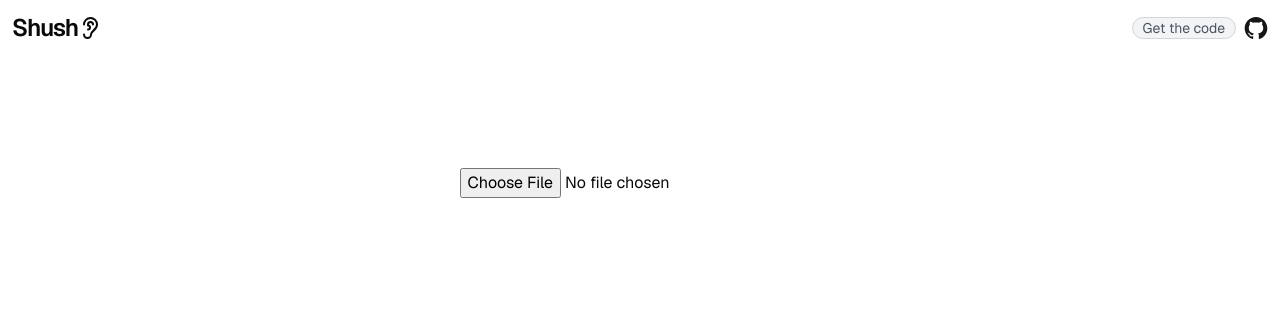
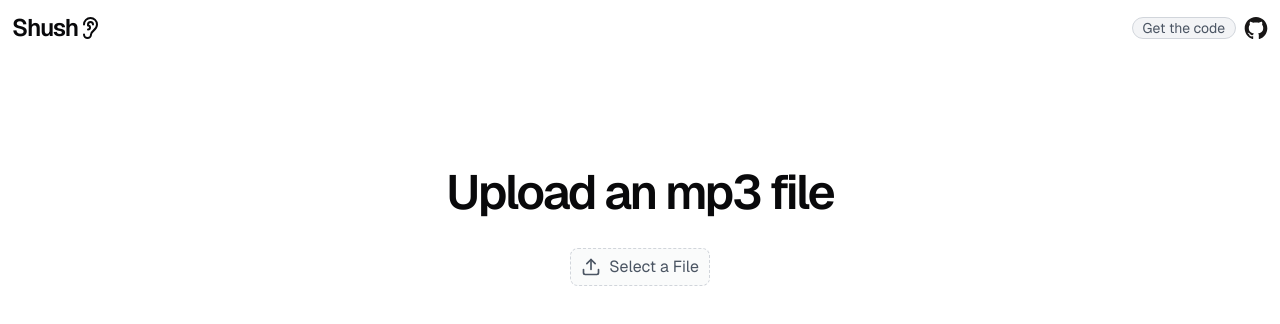
Before and after one commit to arihanv/Shush, a Next.js app in the folder shush/: page /tryit in a window 1280 px wide. Shown: the top 324 px of the page. Built offline with nearby package versions, Linux system fonts and the light colour scheme.

Commit message:
ui: improve audio upload ui

```diff
--- a/shush/app/tryit/page.tsx
+++ b/shush/app/tryit/page.tsx
@@ -1,21 +1,56 @@
 "use client";
 
-import { useState } from "react";
+import { useState, useRef } from "react";
 import Waveform from "@/components/waveform";
 import Stats from "@/components/stats";
+import { File, Upload } from "lucide-react";
 
 export default function TryIt() {
   const [file, setFile] = useState<File | undefined>();
+  const fileInputRef = useRef<HTMLInputElement>(null);
+
+  const handleButtonClick = () => {
+    if (fileInputRef.current) {
+      fileInputRef.current.click();
+    }
+  };
+
+  const handleFileUpload = (event: any) => {
+    setFile(event.target.files[0]);
+  };
 
   return (
     <div className="container flex w-full flex-col items-center gap-12">
       <section className="text-center py-28 max-w-3xl flex flex-col gap-3 items-center w-full">
-        { file &&
-        <h1 className="pt-24 font-semibold w-full">
-          <Waveform file={file}/>
-        </h1>
-        }
-        <input type="file" accept=".mp3" onChange={(e) => setFile(e.target.files?.[0])} />
+        <div className="text-5xl tracking-tighter font-semibold">
+          Upload an mp3 file
+        </div>
+        {file && (
+          <h1 className="pt-12 font-semibold w-full">
+            <Waveform file={file} />
+          </h1>
+        )}
+        <div
+          onClick={handleButtonClick}
+          className="cursor-pointer justify-center"
+        >
+          {!file ? (
+            <div className="my-5 flex gap-2 items-center px-2.5 py-1.5 rounded-lg border border-dashed border-gray-300 text-gray-600 bg-gray-100 bg-opacity-40">
+              <Upload size={20} /> Select a File
+            </div>
+          ) : (
+            <div className="my-5 flex gap-2 items-center px-2.5 py-1.5  rounded-lg border border-dashed border-gray-300 text-gray-600 bg-gray-100 bg-opacity-40">
+              <File size={20} /> Change File
+            </div>
+          )}
+          <input
+            ref={fileInputRef}
+            type="file"
+            accept=".mp3"
+            style={{ display: "none" }}
+            onChange={handleFileUpload}
+          />
+        </div>
       </section>
       {/* <Stats/> */}
     </div>
--- a/shush/components/waveform.tsx
+++ b/shush/components/waveform.tsx
@@ -36,7 +36,7 @@ const Waveform = ({ file }: Props) => {
         barGap: 1,
         barWidth: 3,
         barRadius: 3,
-        cursorColor: "#4F4A85",
+        cursorColor: "rgb(75 85 99)",
         cursorWidth: 3,
       });
       track.current.on("ready", () => {
@@ -94,13 +94,13 @@ const Waveform = ({ file }: Props) => {
         </div>
         <div
           className={clsx(
-            "flex flex-col w-full gap-2",
+            "flex flex-col w-full gap-2 text-gray-600",
             mounted ? "block" : "hidden"
           )}
         >
-          <div className="justify-between flex font-mono tracking-tight text-sm text-opacity-70">
-            <div>{file.name}</div>
-            <div>{(metadata.size / 1000).toFixed(2)} kb</div>
+          <div className="justify-between flex font-mono tracking-tight text-sm text-opacity-70 w-full gap-24">
+            <div className="text-ellipsis overflow-hidden w-fit whitespace-nowrap">{file.name}</div>
+            <div className="whitespace-nowrap w-fit">{(metadata.size / 1000).toFixed(2)} kb</div>
           </div>
           <div className="w-full" ref={waveform} id="waveform"></div>
           <div className="justify-between flex font-mono tracking-tight text-sm text-opacity-70 items-center">
```
